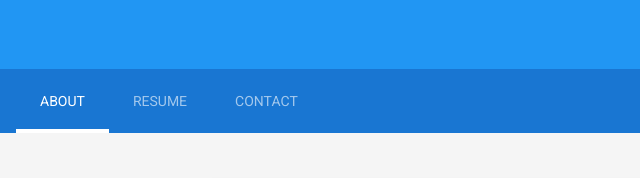
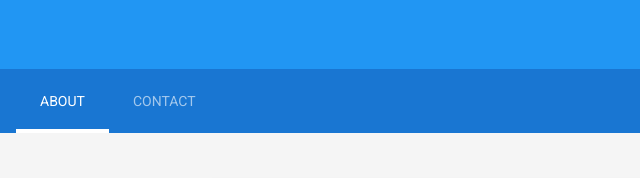
Before and after one commit to danh32/danh32.github.io, a plain HTML site: page index.html in a window 1280 px wide. Shown: the part 123-301 px from the top of the page, 0-640 px from the left. Drawn offline with nearby package versions, Linux system fonts and the light colour scheme.

Commit message:
also delete from nav bar

```diff
--- a/index.html
+++ b/index.html
@@ -36,7 +36,6 @@
         </div>
         <div class="mdl-layout__tab-bar mdl-js-ripple-effect mdl-color--primary-dark">
           <a href="#overview" class="mdl-layout__tab is-active">About</a>
-          <a href="#resume" class="mdl-layout__tab">Resume</a>
           <a href="#contact" class="mdl-layout__tab">Contact</a>
         </div>
       </header>
```
